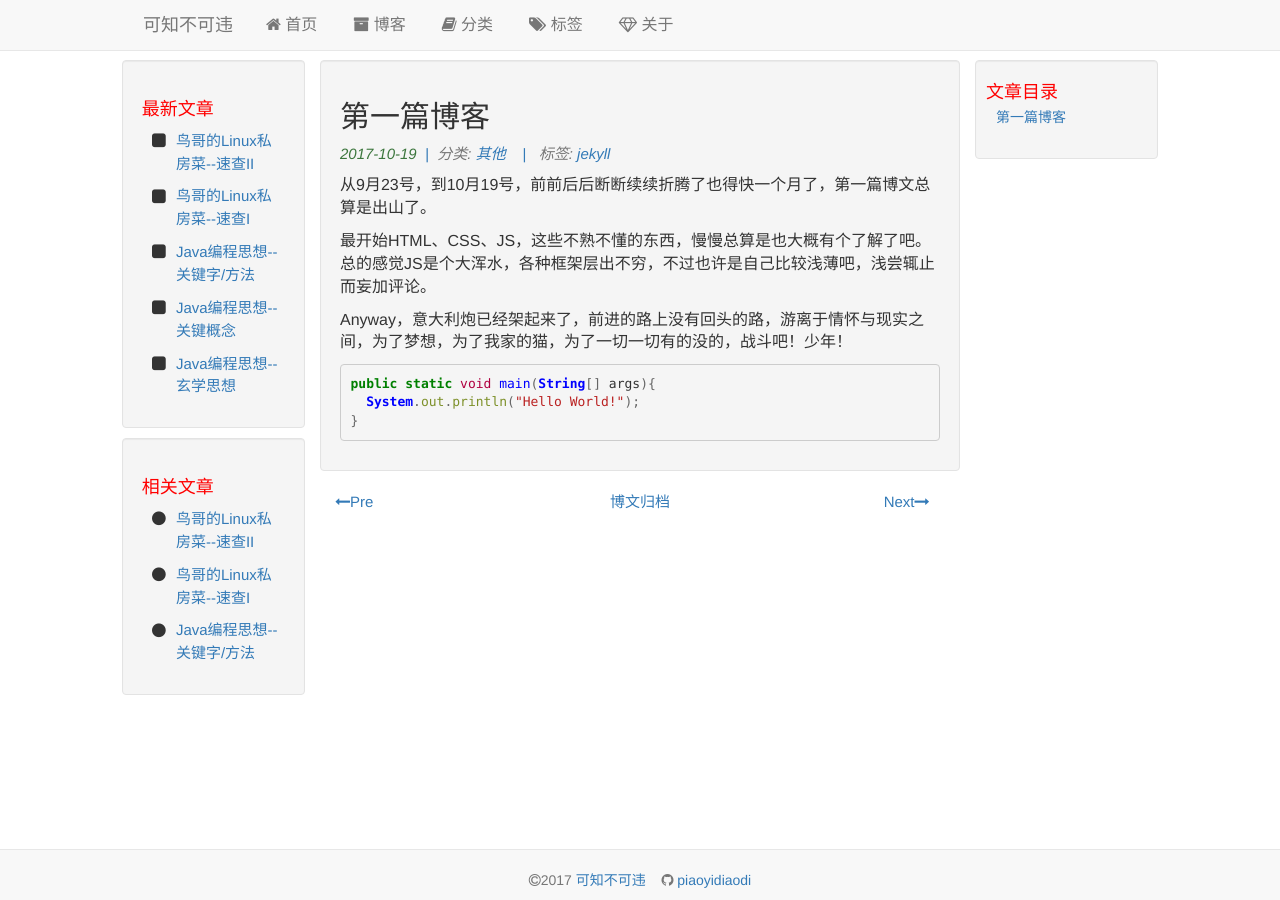
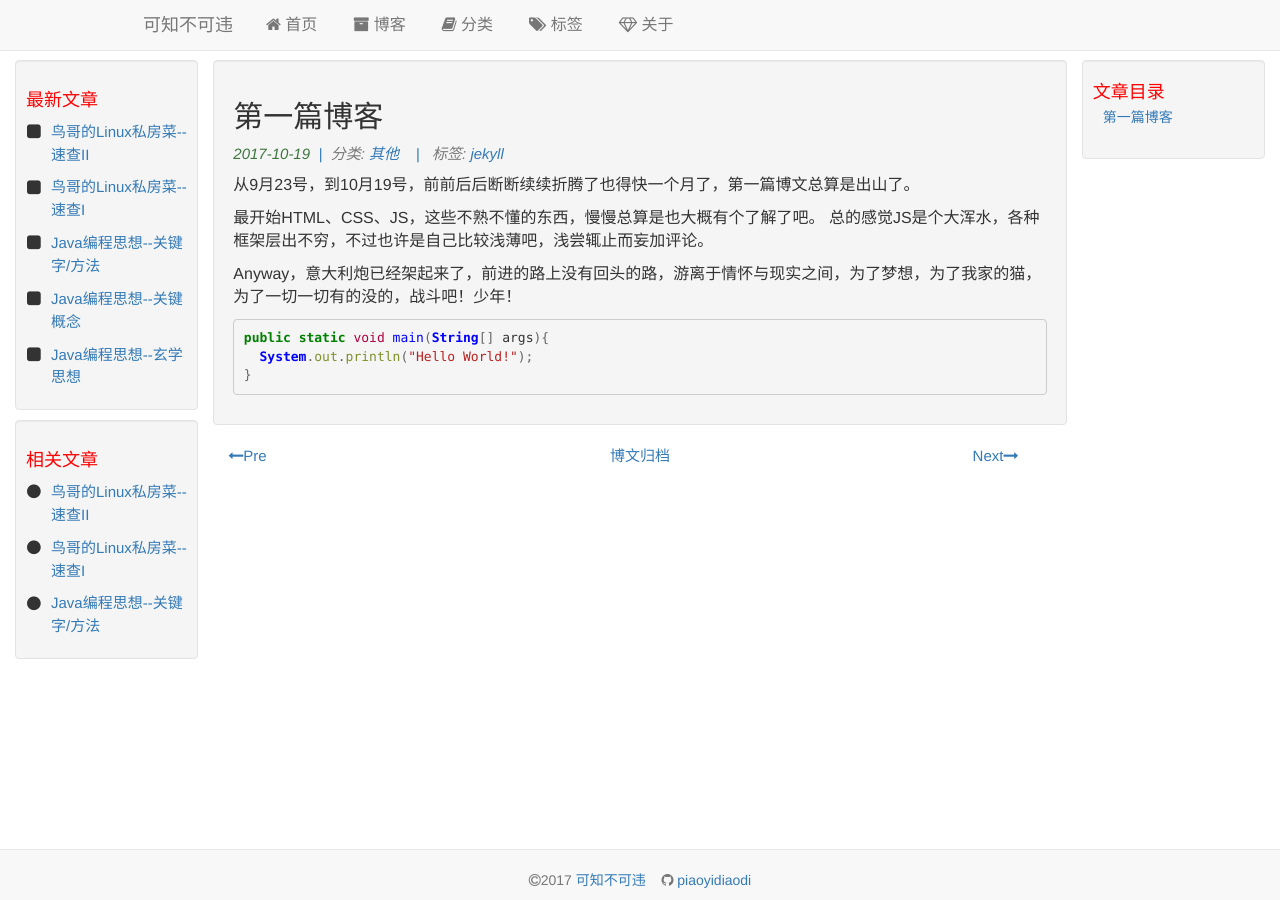
Before and after one commit to piaoyidaodi/piaoyidaodi.github.io, a Jekyll site: the page built from _posts/2017-10-19-hello-world.md, in a window 1280 px wide. Built offline with Jekyll 4.4.1, drawn with Linux system fonts in a browser that asks for light colours.

Commit message:
refine layout

```diff
--- a/_layouts/post.html
+++ b/_layouts/post.html
@@ -8,11 +8,11 @@
 
         <div class="container-fluid">
             <div class="row">
-                <div class="col-sm-2 col-sm-offset-1 hidden-xs container-fluid">
+                <div class="col-md-2 hidden-xs hidden-sm container-fluid">
                     {% include siderbar-newest-post.html %}
                     {% include siderbar-related-post.html %}
                 </div>
-                <div class="col-sm-6 col-xs-12">
+                <div class="col-md-8 col-sm-12">
                     <div class="row">
                         <div class="article well">
                             <div class="article-title">
@@ -74,7 +74,7 @@
                         </div>
                     </div>
                 </div>
-                <div class="col-sm-2 hidden-xs container-fluid menu">
+                <div class="col-md-2 hidden-xs hidden-sm container-fluid menu">
                     <div class="well post-menu">
                         <div id="post-menu"></div>
                     </div>
--- a/assets/css/theme.css
+++ b/assets/css/theme.css
@@ -57,7 +57,7 @@ h1,h2,h3,h4,h5,h6{
 .menu {
     position: fixed;
     top:60px;
-    right:8.33333333%;
+    right:0%;
 }
 
 .my-pagination {
@@ -68,10 +68,15 @@ h1,h2,h3,h4,h5,h6{
 .well-sidebar{
     overflow: hidden;
     margin-bottom: 10px;
+    padding: 10px;
 }
 
 .well-sidebar a{
     font-size: 15px;
+}
+
+.well-sidebar ul{
+    margin-left: 25px;
 }
 
 .well-sidebar h1{
```
